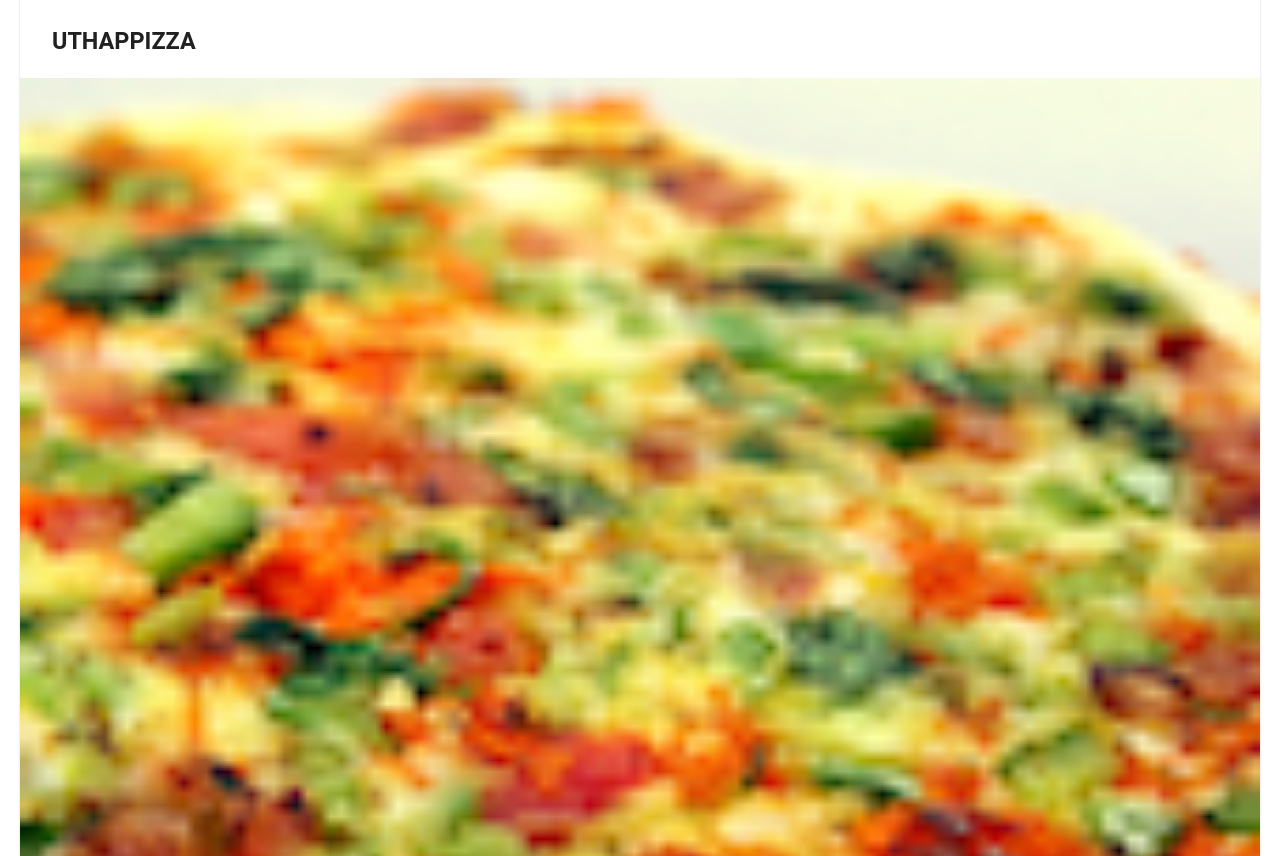
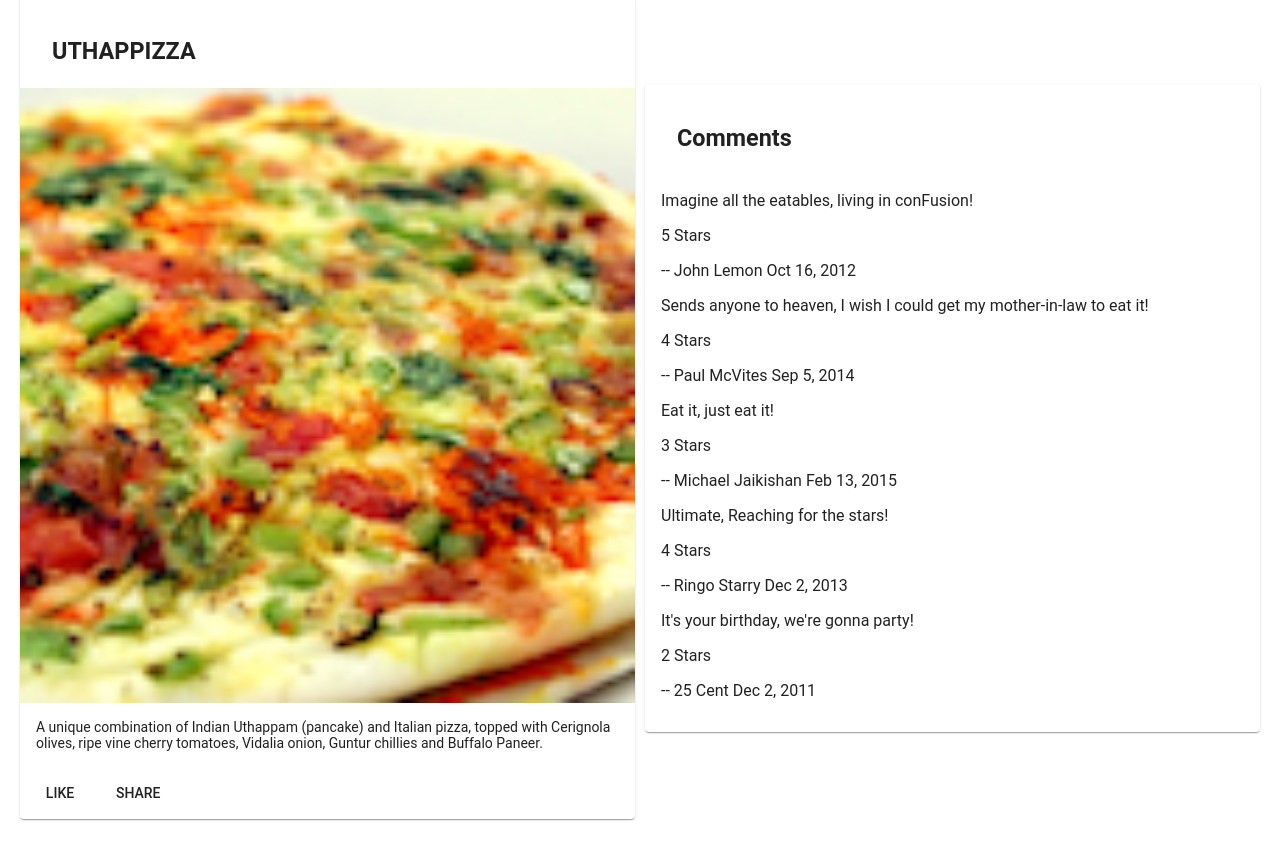
Before and after one commit to Pradyumna98/Angular, an Angular app: page / in a window 1280 px wide. Shown: the part 587-1443 px from the top of the page. Built offline with nearby package versions, Linux system fonts and the light colour scheme.

Commit message:
First Assignment

```diff
--- a/src/app/app.component.html
+++ b/src/app/app.component.html
@@ -1,3 +1,5 @@
 <mat-toolbar color="primary"> <span>Ristorante Con Fusion</span> </mat-toolbar>
 
 <app-menu></app-menu>
+
+<app-dishdetail></app-dishdetail>
--- a/src/app/app.module.ts
+++ b/src/app/app.module.ts
@@ -11,12 +11,14 @@
 import { AppComponent } from './app.component';
 import 'hammerjs';
 import { MenuComponent } from './menu/menu.component';
+import { DishdetailComponent } from './dishdetail/dishdetail.component';
 
 
 @NgModule({
   declarations: [
     AppComponent,
-    MenuComponent
+    MenuComponent,
+    DishdetailComponent
   ],
   imports: [
     BrowserModule,
--- /dev/null
+++ b/src/app/dishdetail/dishdetail.component.html
@@ -0,0 +1,47 @@
+<div class="container"
+    fxLayout="row"
+    fxLayout.sm="column"
+    fxLayout.xs="column"
+    fxLayoutAlign.gt-md="space-around center"
+    fxLayoutGap="10px"
+    fxLayoutGap.xs="0">
+
+
+
+<div fxFlex>
+  <mat-card>
+    <mat-card-header>
+      <mat-card-title>
+        <h3>{{dish.name | uppercase}}</h3>
+      </mat-card-title>
+    </mat-card-header>
+    <img mat-card-image src={{dish.image}} alt={{dish.name}}>
+    <mat-card-content>
+      <p>{{dish.description}}
+      </p>
+    </mat-card-content>
+    <mat-card-actions>
+      <button mat-button>LIKE</button>
+      <button mat-button>SHARE</button>
+    </mat-card-actions>
+  </mat-card>
+</div>
+
+
+<div fxFlex >
+  <mat-card>
+    <mat-card-header>
+      <mat-card-title>
+        <h3> Comments </h3>
+      </mat-card-title>
+    </mat-card-header>
+
+    <mat-list-item *ngFor="let comments of dish.comments">
+      <p matLine>{{comments.comment}}</p>
+      <p matLine>{{comments.rating}} Stars</p>
+      <p matLine>-- {{comments.author}} {{comments.date | date}}</p>
+    </mat-list-item>
+
+
+  </mat-card>
+</div>
--- /dev/null
+++ b/src/app/dishdetail/dishdetail.component.ts
@@ -0,0 +1,66 @@
+import { Component, OnInit } from '@angular/core';
+import { Dish } from '../shared/dish';
+import { commts } from '../shared/comments';
+
+
+const DISH = {
+    id: '0',
+    name: 'Uthappizza',
+    image: '/assets/images/uthappizza.png',
+    category: 'mains',
+    featured: true,
+    label: 'Hot',
+    price: '4.99',
+    // tslint:disable-next-line:max-line-length
+    description: 'A unique combination of Indian Uthappam (pancake) and Italian pizza, topped with Cerignola olives, ripe vine cherry tomatoes, Vidalia onion, Guntur chillies and Buffalo Paneer.',
+    comments: [
+         {
+             rating: 5,
+             comment: 'Imagine all the eatables, living in conFusion!',
+             author: 'John Lemon',
+             date: '2012-10-16T17:57:28.556094Z'
+         },
+         {
+             rating: 4,
+             comment: 'Sends anyone to heaven, I wish I could get my mother-in-law to eat it!',
+             author: 'Paul McVites',
+             date: '2014-09-05T17:57:28.556094Z'
+         },
+         {
+             rating: 3,
+             comment: 'Eat it, just eat it!',
+             author: 'Michael Jaikishan',
+             date: '2015-02-13T17:57:28.556094Z'
+         },
+         {
+             rating: 4,
+             comment: 'Ultimate, Reaching for the stars!',
+             author: 'Ringo Starry',
+             date: '2013-12-02T17:57:28.556094Z'
+         },
+         {
+             rating: 2,
+             comment: 'It\'s your birthday, we\'re gonna party!',
+             author: '25 Cent',
+             date: '2011-12-02T17:57:28.556094Z'
+         }
+     ]
+  };
+
+@Component({
+  selector: 'app-dishdetail',
+  templateUrl: './dishdetail.component.html',
+  styleUrls: ['./dishdetail.component.scss']
+})
+export class DishdetailComponent implements OnInit {
+
+  constructor() { }
+
+  dish = DISH;
+
+
+
+  ngOnInit() {
+  }
+
+}
--- a/src/app/menu/menu.component.ts
+++ b/src/app/menu/menu.component.ts
@@ -57,7 +57,7 @@
 
   dishes = DISHES;
 
-  selectedDish = DISHES[0];
+
 
   constructor() { }
 
--- /dev/null
+++ b/src/app/shared/comments.ts
@@ -0,0 +1,6 @@
+export class commts {
+    rating: number;
+    comment: string;
+    author: string;
+    date: string;
+}
```
Also changed, not shown: src/app/dishdetail/dishdetail.component.scss (added), 1 other file (tests, documents, lock files or other folders).
